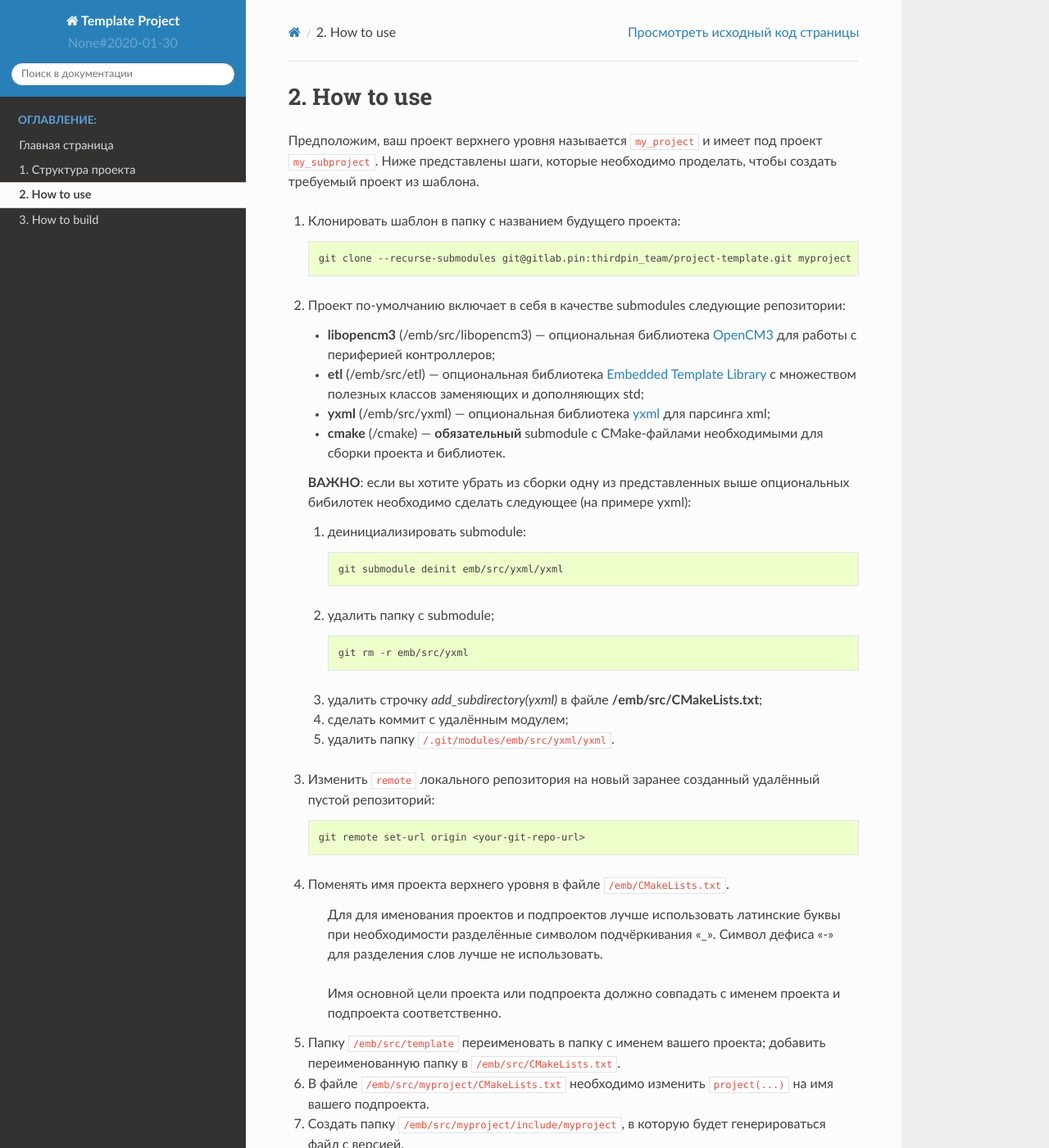
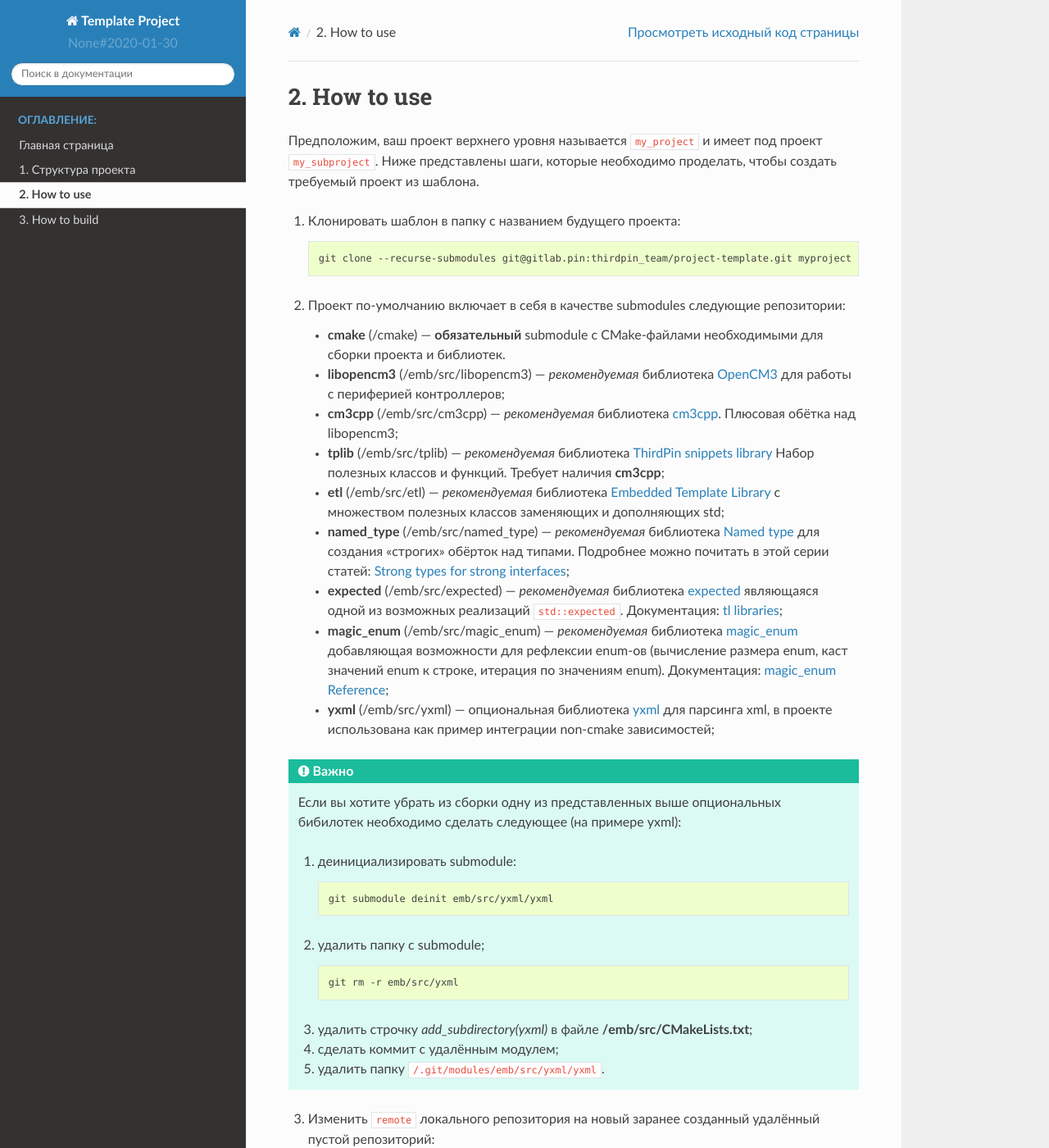
Before and after one commit to zartavr/test1, a Sphinx documentation site: the page built from doc/sphinx/pages/how_to_use.rst, in a window 1280 px wide and 1400 px high. Shown: the whole window at 82% size. Built offline with Sphinx 7.4.7 and the Read the Docs theme 2.0.0, drawn with Linux system fonts in a browser that asks for light colours; some of the changed text lies outside the part shown.

Commit message:
[doc] Add libraries description

```diff
--- a/doc/sphinx/pages/how_to_build.rst
+++ b/doc/sphinx/pages/how_to_build.rst
@@ -1,3 +1,5 @@
+.. _how_to_build:
+
 How to build
 ============
 
--- a/doc/sphinx/pages/how_to_use.rst
+++ b/doc/sphinx/pages/how_to_use.rst
@@ -15,24 +15,53 @@ How to use
 2. Проект по-умолчанию включает в себя в качестве submodules
    следующие репозитории:
 
-   - **libopencm3** (/emb/src/libopencm3) — опциональная
+   - **cmake** (/cmake) — **обязательный** submodule с
+     CMake-файлами необходимыми для сборки проекта и
+     библиотек.
+
+   - **libopencm3** (/emb/src/libopencm3) — *рекомендуемая*
      библиотека `OpenCM3 <https://libopencm3.org/>`__ для
      работы с периферией контроллеров;
 
-   - **etl** (/emb/src/etl) — опциональная библиотека
+   - **cm3cpp** (/emb/src/cm3cpp) — *рекомендуемая* библиотека
+     `cm3cpp <https://github.com/thirdpin/libopencm3_cpp_extensions>`__.
+     Плюсовая обётка над libopencm3;
+
+   - **tplib** (/emb/src/tplib) — *рекомендуемая* библиотека
+     `ThirdPin snippets library <https://gitlab.thirdpin.io/thirdpin_team/tplib>`__
+     Набор полезных классов и функций. Требует наличия **cm3cpp**;
+
+   - **etl** (/emb/src/etl) — *рекомендуемая* библиотека
      `Embedded Template Library <https://www.etlcpp.com/>`__
      с множеством полезных классов заменяющих и
      дополняющих std;
 
+   - **named_type** (/emb/src/named_type) — *рекомендуемая* библиотека
+     `Named type <https://github.com/joboccara/NamedType>`__
+     для создания "строгих" обёрток над типами. Подробнее
+     можно почитать в этой серии статей: `Strong types for strong interfaces
+     <https://www.fluentcpp.com/2016/12/08/strong-types-for-strong-interfaces/>`__;
+
+   - **expected** (/emb/src/expected) — *рекомендуемая* библиотека
+     `expected <https://github.com/TartanLlama/expected>`__
+     являющаяся одной из возможных реализаций ``std::expected``.
+     Документация: `tl libraries <https://tl.tartanllama.xyz>`__;
+
+   - **magic_enum** (/emb/src/magic_enum) — *рекомендуемая* библиотека
+     `magic_enum <https://github.com/thirdpin/magic_enum>`__
+     добавляющая возможности для рефлексии enum-ов (вычисление размера
+     enum, каст значений enum к строке, итерация по значениям enum).
+     Документация: `magic_enum Reference <https://github.com/thirdpin/magic_enum/
+     blob/master/doc/reference.md>`__;
+
    - **yxml** (/emb/src/yxml) — опциональная библиотека
      `yxml <https://code.blicky.net/yorhel/yxml>`__
-     для парсинга xml;
+     для парсинга xml, в проекте использована как пример
+     интеграции non-cmake зависимостей;
 
-   - **cmake** (/cmake) — **обязательный** submodule с
-     CMake-файлами необходимыми для сборки проекта и
-     библиотек.
+.. Important::
 
-   **ВАЖНО**: если вы хотите убрать из сборки одну из
+   Если вы хотите убрать из сборки одну из
    представленных выше опциональных бибилотек необходимо
    сделать следующее (на примере yxml):
 
@@ -63,13 +92,14 @@ How to use
 4. Поменять имя проекта верхнего уровня в файле
    ``/emb/CMakeLists.txt``.
 
-        Для для именования проектов и подпроектов лучше
-        использовать латинские буквы при необходимости
-        разделённые символом подчёркивания "\_". Символ
-        дефиса "-" для разделения слов лучше не использовать.
+.. Note::
+   Для для именования проектов и подпроектов лучше
+   использовать латинские буквы при необходимости
+   разделённые символом подчёркивания "\_". Символ
+   дефиса "-" для разделения слов лучше не использовать.
 
-        Имя основной цели проекта или подпроекта должно
-        совпадать с именем проекта и подпроекта соответственно.
+   Имя основной цели проекта или подпроекта должно
+   совпадать с именем проекта и подпроекта соответственно.
 
 5. Папку ``/emb/src/template`` переименовать в папку с именем
    вашего проекта; добавить переименованную папку в
```
Also changed, not shown: other parts of doc/sphinx/pages/how_to_use.rst (+1 -1 lines).
